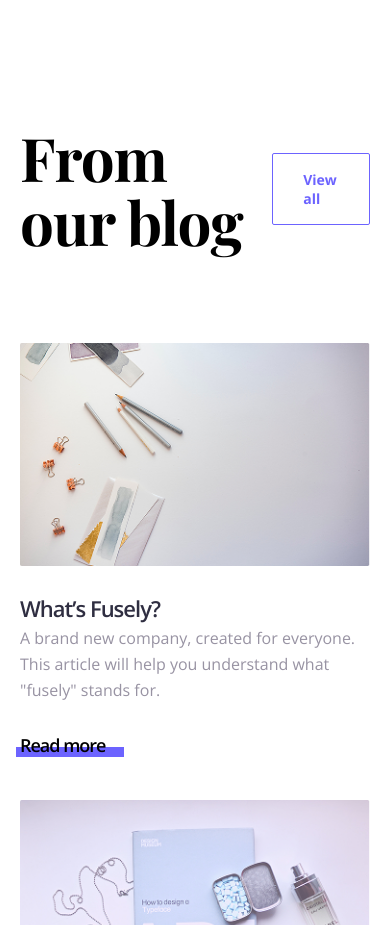
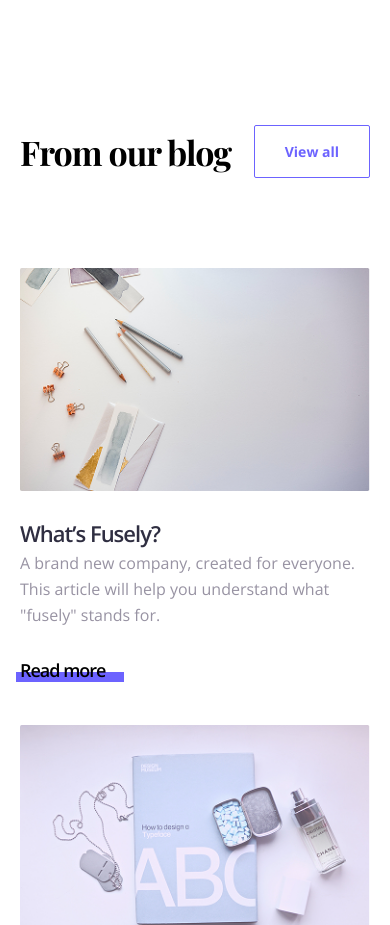
Before and after one commit to sandroL0011/Fusely-landing-page-finished1, a plain HTML site: page index.html in a window 390 px wide. Shown: the part 5540-6465 px from the top of the page. Drawn offline with nearby package versions, Linux system fonts and the light colour scheme; a web font is replaced by a local one.

Commit message:
fixed mistakes

```diff
--- a/css/style.css
+++ b/css/style.css
@@ -494,6 +494,13 @@ header {
     letter-spacing: -1px;
 }
 
+@media (max-width:576px) {
+    .blog-section-header h2 {
+        font-size: 34px;
+        line-height: 40px;
+    }
+}
+
 .blog-section-header a {
     padding: 16px 30px;
     color: rgba(108, 99, 255, 1);
```
